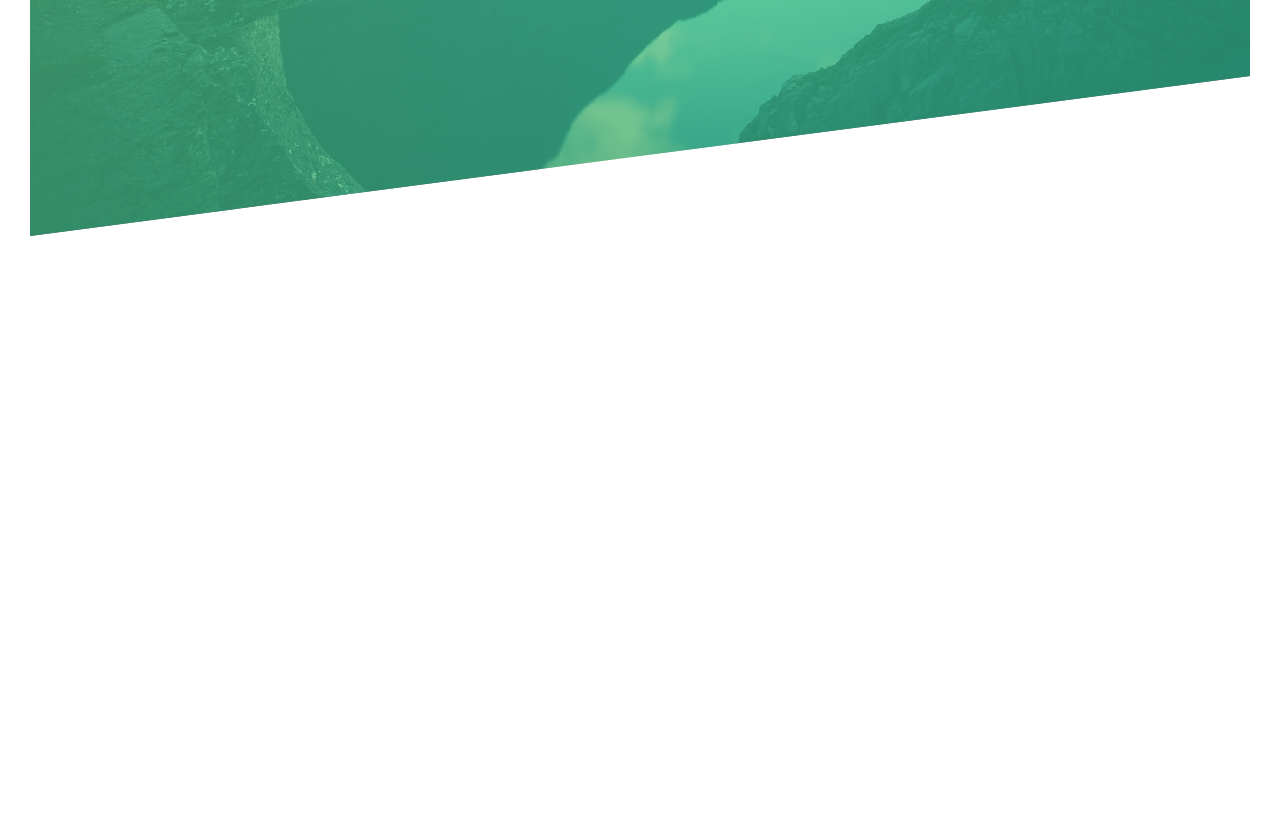
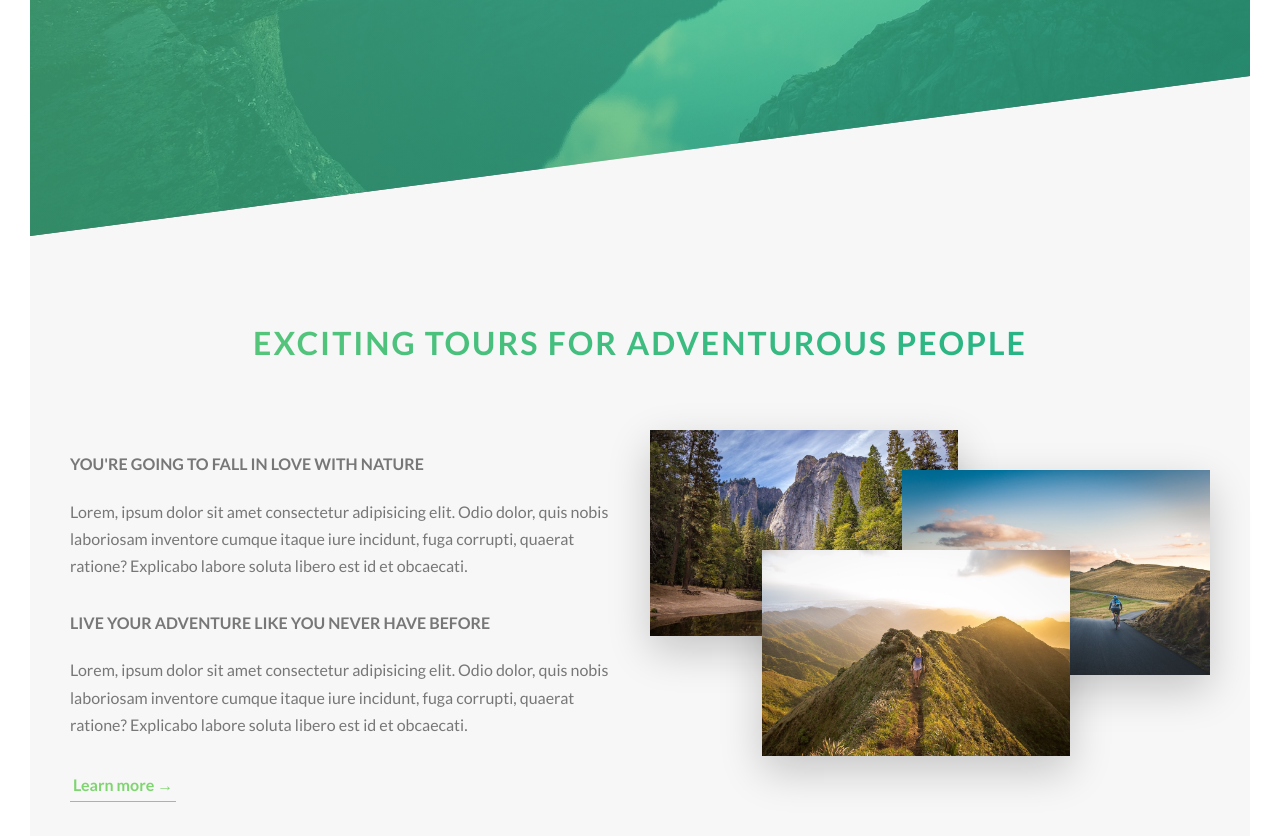
Before and after one commit to souravone/natours, a website: page index.html in a window 1280 px wide. Shown: the part 554-1390 px from the top of the page. Before the commit the page ends 820 px from the top, so only its background shows below. Drawn offline with Linux system fonts and the light colour scheme.

Commit message:
finalized the about section

```diff
--- a/index.html
+++ b/index.html
@@ -28,5 +28,54 @@
         <a href="#" class="btn btn--white btn--animated">Discover out tours</a>
       </div>
     </header>
+    <main>
+      <section class="section-about">
+        <div class="u-center-text u-margin-bottom-big">
+          <h2 class="heading-secondary">
+            Exciting tours for adventurous people
+          </h2>
+        </div>
+        <div class="row">
+          <div class="col-1-of-2">
+            <h3 class="heading-tertiary u-margin-bottom-small">
+              You're going to fall in love with nature
+            </h3>
+            <p class="paragraph">
+              Lorem, ipsum dolor sit amet consectetur adipisicing elit. Odio
+              dolor, quis nobis laboriosam inventore cumque itaque iure
+              incidunt, fuga corrupti, quaerat ratione? Explicabo labore soluta
+              libero est id et obcaecati.
+            </p>
+            <h3 class="heading-tertiary u-margin-bottom-small">
+              Live your adventure like you never have before
+            </h3>
+            <p class="paragraph">
+              Lorem, ipsum dolor sit amet consectetur adipisicing elit. Odio
+              dolor, quis nobis laboriosam inventore cumque itaque iure
+              incidunt, fuga corrupti, quaerat ratione? Explicabo labore soluta
+              libero est id et obcaecati.
+            </p>
+            <a href="#" class="btn-text">Learn more &rarr;</a>
+          </div>
+          <div class="col-1-of-2">
+            <div class="composition">
+              <img
+                src="/img/nat-1-large.jpg"
+                alt="Photo 1"
+                class="composition__photo composition__photo--p1"
+              /><img
+                src="img/nat-2-large.jpg"
+                alt="Photo 2"
+                class="composition__photo composition__photo--p2"
+              /><img
+                src="/img/nat-3-large.jpg"
+                alt="Photo 3"
+                class="composition__photo composition__photo--p3"
+              />
+            </div>
+          </div>
+        </div>
+      </section>
+    </main>
   </body>
 </html>
--- a/sass/abstracts/_mixins.scss
+++ b/sass/abstracts/_mixins.scss
@@ -0,0 +1,7 @@
+@mixin clearfix {
+  &::after {
+    content: "";
+    display: table;
+    clear: both;
+  }
+}
--- a/sass/abstracts/_variables.scss
+++ b/sass/abstracts/_variables.scss
@@ -4,3 +4,10 @@ $colour-primary-dark: #28b485;
 $colour-gray-dark: #777;
 $colour-white: #fff;
 $colour-black: #000;
+$colour-gray-light-1: #f7f7f7;
+
+$grid-width: 114rem;
+$gutter-vertical: 8rem;
+$gutter-horizontal: 2rem;
+
+$default-font-size: 1.6rem;
--- a/sass/base/_typography.scss
+++ b/sass/base/_typography.scss
@@ -30,3 +30,39 @@ body {
   color: $colour-gray-dark;
   padding: 3rem;
 }
+
+.heading-secondary {
+  font-size: 3.2rem;
+  text-transform: uppercase;
+  font-weight: 700;
+  letter-spacing: 2px;
+  display: inline-block;
+  background-image: linear-gradient(
+    to right,
+    $colour-primary-light,
+    $colour-primary-dark
+  );
+  transition: all 0.5s;
+
+  -webkit-background-clip: text;
+  color: transparent;
+  &:hover {
+    // transform: skewY(2deg) skewX(10deg) scale(1.1);
+    transform: translateY(-1rem) scale(1.1); // I like it better Jonas
+
+    text-shadow: 0.5rem 1rem 2rem rgba($colour-black, 0.2);
+  }
+}
+
+.heading-tertiary {
+  font-size: $default-font-size;
+  font-weight: 700;
+  text-transform: uppercase;
+}
+
+.paragraph {
+  font-size: $default-font-size;
+  &:not(:last-child) {
+    margin-bottom: 3rem;
+  }
+}
--- a/sass/base/_utilities.scss
+++ b/sass/base/_utilities.scss
@@ -0,0 +1,15 @@
+.u-center-text {
+  text-align: center;
+}
+
+.u-margin-bottom-small {
+  margin-bottom: 2rem;
+}
+
+.u-margin-bottom-medium {
+  margin-bottom: 4rem;
+}
+
+.u-margin-bottom-big {
+  margin-bottom: 8rem;
+}
--- a/sass/components/_buttons.scss
+++ b/sass/components/_buttons.scss
@@ -1,7 +1,7 @@
 .btn {
   &:link,
   &:visited {
-    font-size: 1.6rem;
+    font-size: $default-font-size;
     text-transform: uppercase;
     text-decoration: none;
     padding: 1.5rem 3rem;
@@ -51,3 +51,28 @@
     animation-fill-mode: backwards;
   }
 }
+
+.btn-text {
+  &:link,
+  &:visited {
+    font-size: $default-font-size;
+    text-decoration: none;
+    color: $colour-primary;
+    display: inline-block;
+    border-bottom: 1px solid $colour-primary;
+    padding: 3px;
+    transition: all 0.5s;
+    font-weight: 700;
+  }
+
+  &:hover {
+    background-color: $colour-primary;
+    color: $colour-white;
+    box-shadow: 0 1rem 2rem rgba($colour-black, 0.2);
+    transform: translateY(-2px);
+  }
+  &:active {
+    box-shadow: 0 0.5rem 1rem rgba($colour-black, 0.2);
+    transform: translateY(0);
+  }
+}
--- /dev/null
+++ b/sass/components/_composition.scss
@@ -0,0 +1,34 @@
+.composition {
+  position: relative;
+  &__photo {
+    width: 55%;
+    box-shadow: 0 1.5rem 4rem rgb($colour-black, 0.2);
+    // border-radius: 1px;
+    position: absolute;
+    z-index: 10;
+    transition: all 0.5s;
+    outline-offset: 2rem;
+
+    &--p1 {
+      left: 0;
+      top: -2rem;
+    }
+    &--p2 {
+      right: 0;
+      top: 2rem;
+    }
+    &--p3 {
+      left: 20%;
+      top: 10rem;
+    }
+    &:hover {
+      outline: 1rem solid $colour-primary;
+      transform: scale(1.05) translateY(-0.5rem);
+      box-shadow: 0 2.5rem 4rem rgb($colour-black, 0.4);
+      z-index: 12;
+    }
+  }
+  &:hover &__photo:not(:hover) {
+    transform: scale(0.95);
+  }
+}
--- /dev/null
+++ b/sass/layouts/_grid.scss
@@ -0,0 +1,21 @@
+.row {
+  max-width: $grid-width;
+  background-color: $colour-gray-light-1;
+  margin: 0 auto;
+
+  &:not(:last-child) {
+    margin-bottom: $gutter-vertical;
+  }
+  @include clearfix;
+
+  [class^="col-"] {
+    float: left;
+    &:not(:last-child) {
+      margin-right: $gutter-horizontal;
+    }
+  }
+
+  .col-1-of-2 {
+    width: calc((100% - #{$gutter-horizontal}) / 2);
+  }
+}
--- a/sass/main.scss
+++ b/sass/main.scss
@@ -8,7 +8,9 @@
 @import "base/utilities";
 
 @import "components/buttons";
+@import "components/composition";
 
 @import "layouts/header";
+@import "layouts/grid";
 
 @import "pages/home";
--- a/sass/pages/_home.scss
+++ b/sass/pages/_home.scss
@@ -0,0 +1,5 @@
+.section-about {
+  background-color: $colour-gray-light-1;
+  padding: 24rem 0;
+  margin-top: -20vh;
+}
```
Also changed, not shown: css/style.css, 1 other file.
